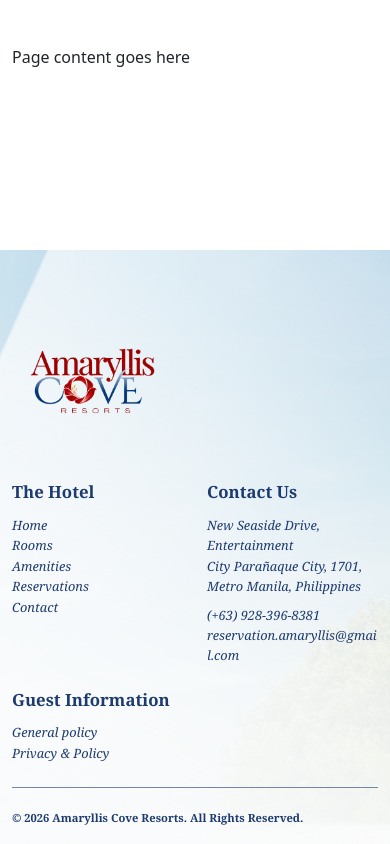
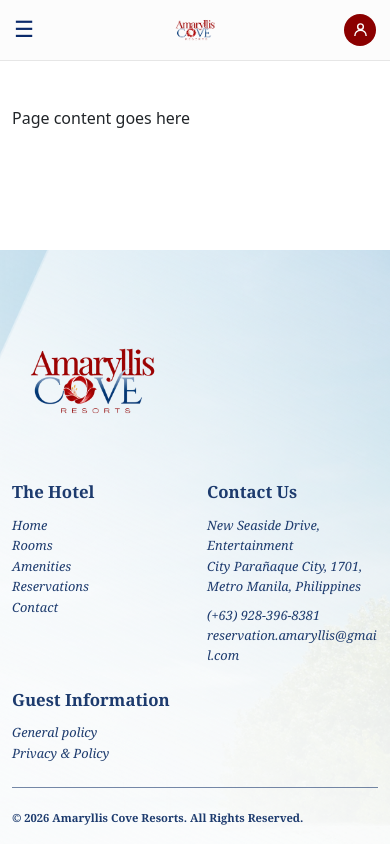
Before and after one commit to paopaoo09/risorts_world, a Laravel app: page /footer in a window 390 px wide. Run offline with Laravel 12, Linux system fonts and the light colour scheme; style sheets or scripts are compiled from the project's sources; parts of the project's set-up code (start-up, migrations or seed data) failed here and were passed over; some libraries are stand-ins or nearby versions.

Commit message:
navigationhehe

```diff
--- a/resources/css/app.css
+++ b/resources/css/app.css
@@ -2,9 +2,210 @@
 @tailwind components;
 @tailwind utilities;
 
+:root {
+    --navy: #0b2a6b;
+    --red: #8b0000;
+}
+.nav {
+    position: sticky;
+    top: 0;
+    z-index: 50;
+    width: 100%;
+    background: #fcfcfc;
+    border-bottom: 1px solid #e6e6e6;
+    font-family: "Times New Roman", serif;
+}
+
+.nav-inner {
+    display: grid;
+    grid-template-columns: minmax(0, 1fr) auto minmax(0, 1fr);
+    align-items: center;
+    width: 100%;
+    max-width: 1400px;
+    height: 76px;
+    margin: auto;
+    padding: 0 2rem;
+}
+.nav-links {
+    display: flex;
+    align-items: center;
+    justify-content: flex-start;
+    gap: 2rem;
+    list-style: none;
+    margin: 0;
+    padding: 0;
+    min-width: 0;
+}
+
+.nav a {
+    color: var(--navy);
+    text-decoration: none;
+    text-transform: uppercase;
+    font-size: 0.95rem;
+    white-space: nowrap;
+    border-bottom: 2px solid transparent;
+}
+
+.nav a:hover,
+.nav a.active {
+    color: var(--red);
+    border-color: var(--red);
+}
+
+.nav-logo {
+    display: flex;
+    justify-content: center;
+    align-items: center;
+    position: static;
+    transform: none;
+}
+
+.nav-logo img {
+    height: 80px;
+    width: auto;
+    max-width: 100%;
+    display: block;
+    object-fit: contain;
+}
+
+/* RIGHT NAVIGATION */
+
+.nav-right {
+    display: flex;
+    align-items: center;
+    justify-content: flex-end;
+    gap: 2rem;
+}
+
+.nav .nav-login {
+    text-transform: none;
+}
+
+.nav-avatar {
+    display: grid;
+    place-items: center;
+    width: 34px;
+    height: 34px;
+    border-radius: 50%;
+    background: var(--red);
+    flex-shrink: 0;
+}
+
+.nav-avatar svg {
+    width: 18px;
+    fill: none;
+    stroke: white;
+    stroke-width: 2;
+}
+.nav-toggle {
+    display: none;
+    background: none;
+    border: 0;
+    font-size: 1.6rem;
+    color: var(--navy);
+    cursor: pointer;
+}
+
+@media (max-width: 900px) {
+    .nav-inner {
+        display: grid;
+        grid-template-columns: 1fr auto 1fr;
+        align-items: center;
+        height: 64px;
+        padding: 0 20px;
+    }
+
+    .nav-toggle {
+        display: block;
+        justify-self: start;
+        padding: 0;
+        cursor: pointer;
+    }
+    .nav-logo {
+        position: static;
+        justify-self: center;
+    }
+
+    .nav-logo img {
+        height: 60px;
+        max-width: 110px;
+    }
+    .nav-links {
+        display: none;
+        position: absolute;
+        top: 100%;
+        left: 0;
+        right: 0;
+        flex-direction: column;
+        align-items: flex-start;
+        gap: 0;
+        background: #fcfcfc;
+        padding: 10px 20px;
+        box-shadow: 0 4px 8px rgba(0, 0, 0, 0.08);
+    }
+
+    .nav-links.open {
+        display: flex;
+    }
+
+    .nav-links a {
+        display: block;
+        padding: 12px 0;
+    }
+    .nav-right {
+        justify-self: end;
+        gap: 10px;
+    }
+}
+
+@media (max-width: 480px) {
+    .nav-inner {
+        padding: 0 14px;
+        height: 60px;
+    }
+
+    .nav-logo img {
+        height: 50px;
+        max-width: 110px;
+    }
+    .nav-login,
+    .nav-right span {
+        display: none;
+    }
+
+    /* Account Icon */
+
+    .nav-avatar {
+        width: 32px;
+        height: 32px;
+    }
+    .nav-avatar svg {
+        width: 17px;
+    }
+    .nav-toggle {
+        font-size: 1.4rem;
+    }
+}
+
+/* =========================================
+   GLOBAL RESPONSIVENESS
+========================================= */
+
+html,
+body {
+    max-width: 100%;
+    overflow-x: hidden;
+}
+
+img {
+    max-width: 100%;
+}
+
 [x-cloak] {
     display: none;
 }
+/*foooter*/
+
 .acr-footer {
     --acr-navy: #1d3b6e;
     position: relative;
--- /dev/null
+++ b/resources/views/components/navigation/navi.blade.php
@@ -0,0 +1,73 @@
+
+<header class="nav">
+    <nav class="nav-inner" aria-label="Main navigation">
+
+        <!-- Mobile Menu Toggle -->
+        <button class="nav-toggle"
+                aria-label="Toggle navigation"
+                onclick="document.getElementById('nav-links').classList.toggle('open')">
+            ☰
+        </button>
+
+        <!-- Left Navigation Links -->
+        <ul class="nav-links" id="nav-links">
+            <li>
+                <a href="{{ url('/') }}"
+                   class="{{ request()->is('/') ? 'active' : '' }}">
+                    Home
+                </a>
+            </li>
+
+            <li>
+                <a href="{{ url('/rooms') }}"
+                   class="{{ request()->is('rooms*') ? 'active' : '' }}">
+                    Rooms
+                </a>
+            </li>
+
+            <li>
+                <a href="{{ url('/amenities') }}"
+                   class="{{ request()->is('amenities*') ? 'active' : '' }}">
+                    Amenities
+                </a>
+            </li>
+
+            <li>
+                <a href="{{ url('/reservation') }}"
+                   class="{{ request()->is('reservation*') ? 'active' : '' }}">
+                    Reservation
+                </a>
+            </li>
+        </ul>
+
+        <!-- Center Logo -->
+        <a href="{{ url('/') }}" class="nav-logo">
+            <img src="{{ asset('images/amalogo.png') }}"
+                 alt="Amaryllis Cove Resorts">
+        </a>
+
+        <!-- Right Navigation -->
+        <div class="nav-right">
+
+            @auth
+                <span>{{ Auth::user()->name }}</span>
+            @else
+                <a href="{{ url('/login') }}" class="nav-login">
+                    Login
+                </a>
+            @endauth
+
+            <a href="{{ auth()->check() ? url('/profile') : url('/login') }}"
+               class="nav-avatar"
+               aria-label="Account">
+
+                <svg viewBox="0 0 24 24">
+                    <circle cx="12" cy="8" r="4"/>
+                    <path d="M4 21c0-4.4 3.6-8 8-8s8 3.6 8 8"/>
+                </svg>
+
+            </a>
+        </div>
+
+    </nav>
+</header>
--- a/resources/views/footer-preview.blade.php
+++ b/resources/views/footer-preview.blade.php
@@ -7,6 +7,7 @@
     <link href="https://cdn.jsdelivr.net/npm/bootstrap@5.3.3/dist/css/bootstrap.min.css" rel="stylesheet">
     @vite('resources/css/app.css')
 </head>
+<x-navigation.navi />
 <body class="d-flex flex-column min-vh-100">
     <main class="flex-grow-1 container py-5">
         <h1>Page content goes here</h1>
--- a/resources/views/welcome.blade.php
+++ b/resources/views/welcome.blade.php
@@ -24,6 +24,7 @@
     </section>
 @endsection
 
+
 @section('content')
     <div class="row g-4 py-3">
         <div class="col-md-4">
```
